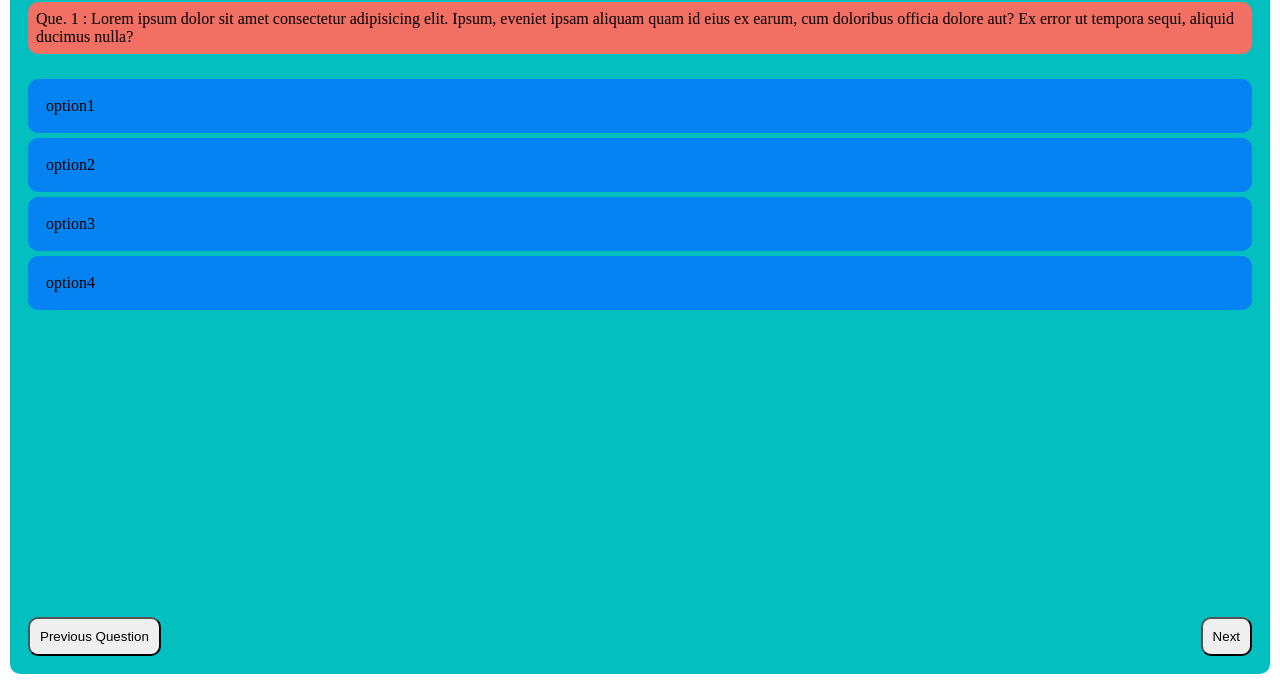
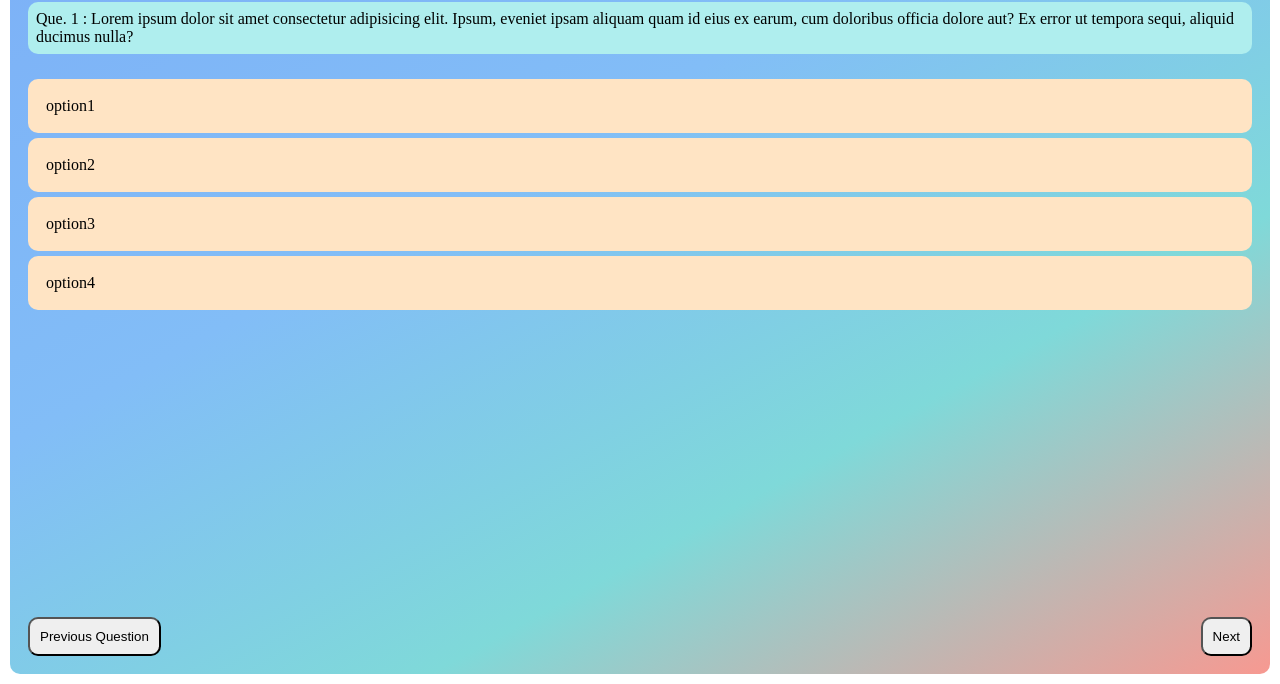
Before and after one commit to labhansh2/Quiz-Pop, a website built with Vite: page src/quiz.html in a window 1280 px wide. Shown: the part 116-800 px from the top of the page. Built offline with nearby package versions, Linux system fonts and the light colour scheme.

Commit message:
changed ui colours to more lively ones

```diff
--- a/src/css/quiz.css
+++ b/src/css/quiz.css
@@ -30,7 +30,14 @@ body {
 
 .quizCard {
     border-radius: 10px;
-    background-color: #04bfbf;
+    /* background-color: #04bfbf; */
+    background: linear-gradient(
+        to bottom right,
+        #7db2f7,
+        #82bdf7,
+        #7fd9d9,
+        #f79991
+    );
     margin: 10px;
     margin-top: 0px;
     padding: 18px;
@@ -44,7 +51,8 @@ body {
 }
 
 .quizCard .question {
-    background-color: #f26f63;
+    /* background-color: #f26f63; */
+    background-color: paleturquoise;
     padding: 8px;
     border-radius: 10px;
 }
@@ -58,7 +66,8 @@ body {
     padding: 18px;
     border-radius: 10px;
     justify-content: center;
-    background-color: #0583f2;
+    /* background-color: #0583f2; */
+    background-color: bisque;
     margin-top: 5px;
 }
 
```
Also changed, not shown: src/css/instruction.css (+10 -2 lines), src/css/score.css (+9 -2 lines).
